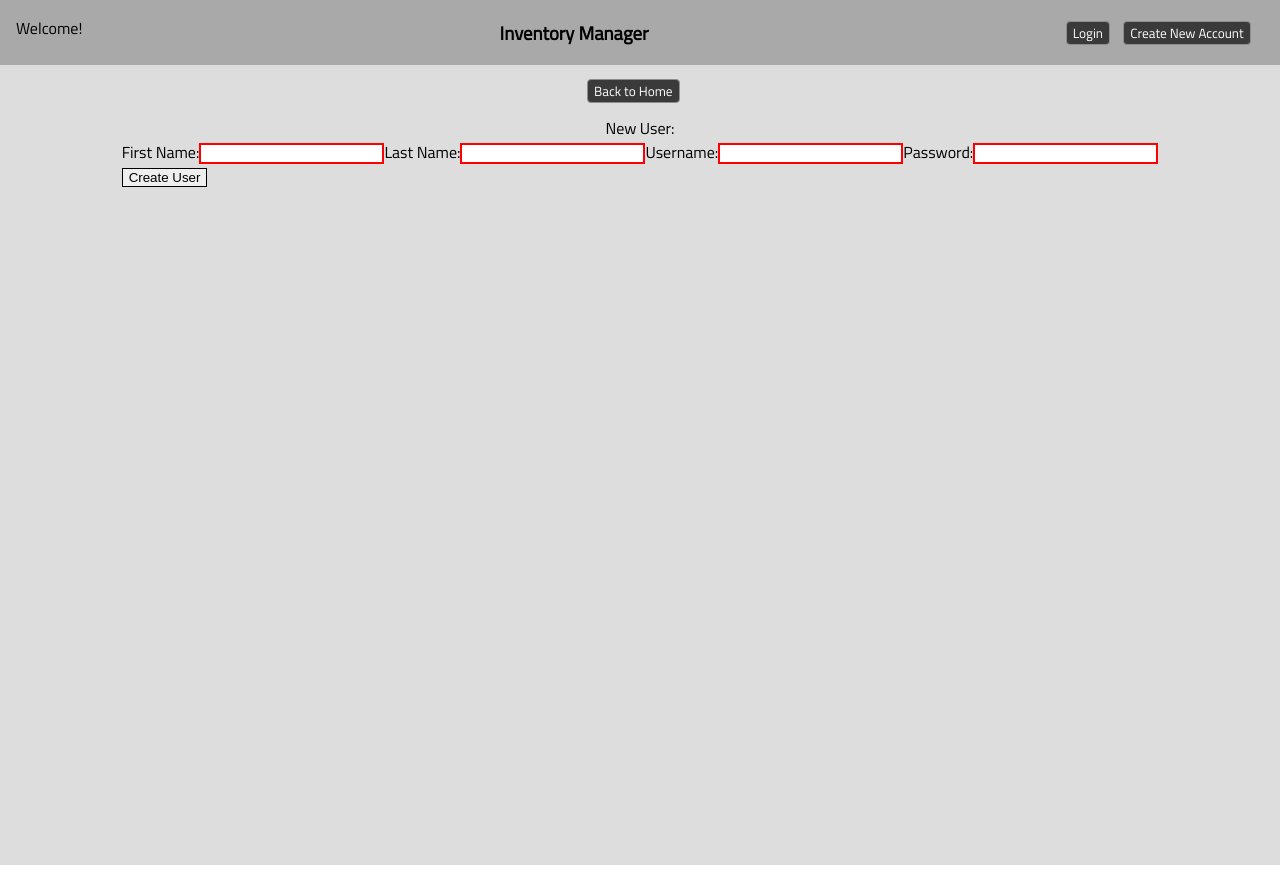
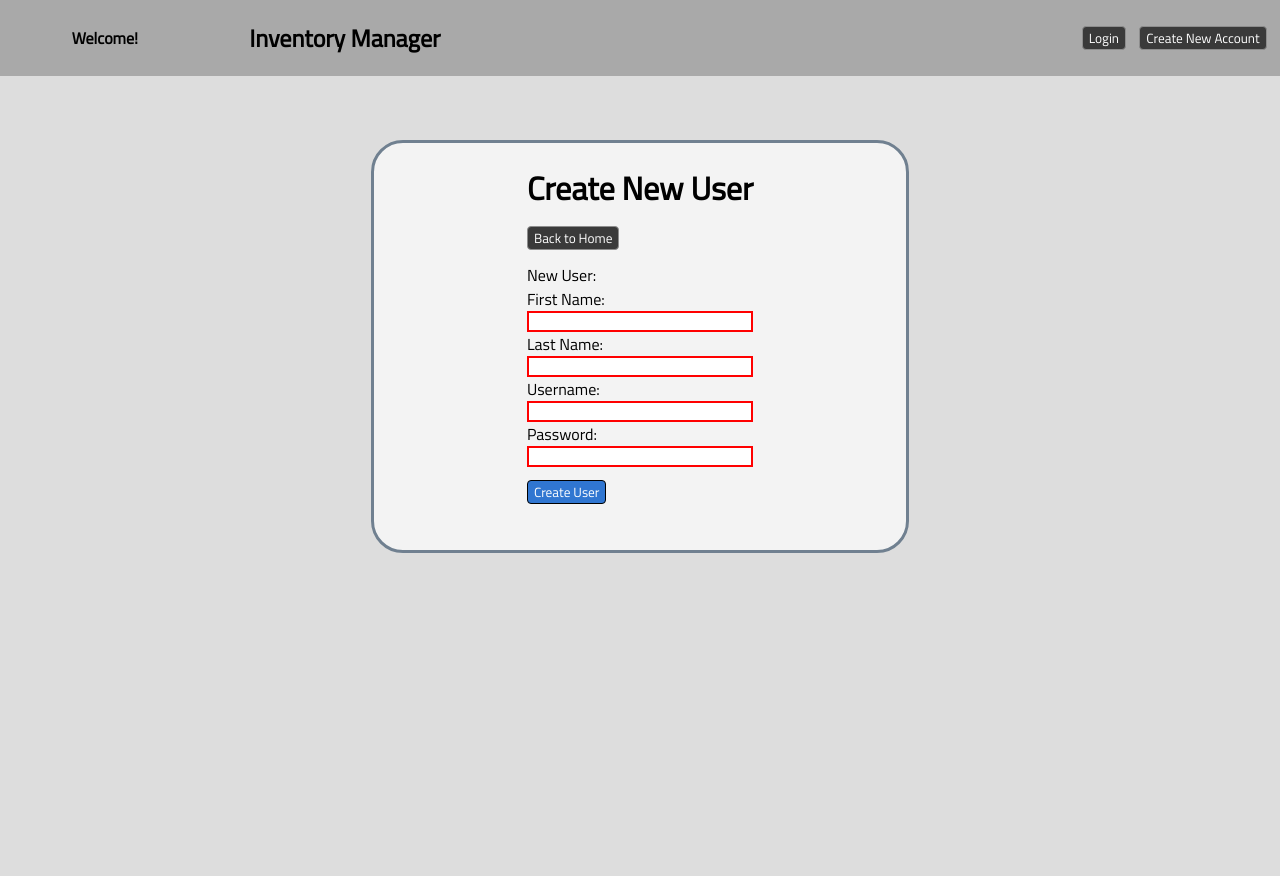
Before and after one commit to tyleroverholts/z-prefix-app, a React (Create React App) app in the folder ui/: page /CreateAccount in a window 1280 px wide. Built offline with nearby package versions, Linux system fonts and the light colour scheme; no server answers.

Commit message:
More updates

```diff
--- a/ui/src/components/CreateAccount.js
+++ b/ui/src/components/CreateAccount.js
@@ -84,8 +84,9 @@ const CreateAccount = () => {
   }, [password, userName, firstName, lastName])
 
   return(
-    <>
-      <div className='home-button'>
+    <div className='create-item'>
+      <div className='create-accnt-header'>
+        <h1 className='create-new-user'>Create New User</h1>
         <button onClick={() => navigate('/')}>Back to Home</button>
       </div>
       <label htmlFor='input-field'>New User:</label>
@@ -99,10 +100,10 @@ const CreateAccount = () => {
         <label htmlFor='password'>Password:</label>
         <input type='password' required='required' id='password' onChange={handlePWChange}/>
         <div>
-          <input type='submit' value='Create User' onClick={handleSubmit}/>
+          <input type='submit' className='submit-button' value='Create User' onClick={handleSubmit}/>
         </div>
        </form>
-    </>
+    </div>
   )
 }
 
--- a/ui/src/components/Header.js
+++ b/ui/src/components/Header.js
@@ -20,14 +20,18 @@ const Header = () => {
     <>
     {cookies.username ?
       <div className='header'>
-        <p>Welcome {cookies.username}!</p>
-        <h3 className='page-title' onClick={() => {navigate('/')}}>Inventory Manager</h3>
+        <div className='header-text'>
+          <h4>Welcome {cookies.username}!</h4>
+          <h2 className='page-title' onClick={() => {navigate('/')}}>Inventory Manager</h2>
+        </div>
         <button className='buttons' onClick={logout}>Logout</button>
       </div>
     :
       <div className='header'>
-        <p>Welcome!</p>
-        <h3 className='page-title' onClick={() => {navigate('/')}}>Inventory Manager</h3>
+        <div className='header-text'>
+          <h4>Welcome!</h4>
+          <h2 className='page-title' onClick={() => {navigate('/')}}>Inventory Manager</h2>
+        </div>
         <div className='buttons'>
           <button onClick={()=> navigate('/Login')}>Login</button>
           <button onClick={() => navigate('/CreateAccount')}>Create New Account</button>
--- a/ui/src/components/Inventory.js
+++ b/ui/src/components/Inventory.js
@@ -57,12 +57,18 @@ const Inventory = () => {
         <div className='page-header'>
           <h1 className='inv-header-text'>Current Inventory</h1>
         </div>
-        <button onClick={()=> {navigate('/CreateItem'); resetItemDefaults()}}>Create New Item</button>
+        <div className='inv-buttons'>
         {isSpecificInventory ?
-          <button onClick={()=> {navigate('/'); setIsSpecificInventory(false)}}>View Full Inventory</button>
-        : <></>}
+          <>
+            <button onClick={()=> {navigate('/CreateItem'); resetItemDefaults()}}>Create New Item</button>
+            <button onClick={()=> {navigate('/'); setIsSpecificInventory(false)}}>View Full Inventory</button>
+          </>
+        : <>
+          <div>Browse the current inventory</div>
+        </>}
         {cookies.username && !isSpecificInventory ? <button onClick={inventoryRedirect}>See My Inventory</button> : <></>}
-        <div className='item'>
+        </div>
+        <div className='items'>
           {typeof items !== 'string' && items.length ? items.map((item, index) => {
           return(
             <div className='inventory-item' key={index}>
--- a/ui/src/components/Item.js
+++ b/ui/src/components/Item.js
@@ -62,7 +62,7 @@ const Item = () => {
         <h1 className='title'>{currentItem.item_name}</h1>
         <div className='item-buttons'>
         <button className='item-button' onClick={cookies.username ? ()=> {setCurrentItem(null); navigate(`/inventory/${cookies.username}`)} : ()=>navigate('/')}>Back to Inventory</button>
-          {cookies.username ?
+          {cookies.username === currentItem.username?
           <>
               <button className='item-button' onClick={()=> setEditEnabled(true)}>Edit Item</button>
               <button className='item-button' onClick={() => deleteItem(currentItem.id)}>Delete Item</button>
--- a/ui/src/components/Login.js
+++ b/ui/src/components/Login.js
@@ -69,21 +69,21 @@ const Login = () => {
   }, [loginName, loginPass])
 
   return(
-    <>
-    <div className='home-button'>
-        <button onClick={() => navigate('/')}>Back to Home</button>
+    <div className='create-item'>
+      <div className='login-header'>
+        <h1 classANem='login-text'>Login</h1>
+        <button className='home-button' onClick={() => navigate('/')}>Back to Home</button>
       </div>
-      <label htmlFor='input-field'>New User:</label>
       <form className='create-user'>
         <label htmlFor='username' minLength='1'>Username:</label>
         <input type='text' required='required' id='username' onChange={handleLoginName}/>
         <label htmlFor='password'minLength='1'>Password:</label>
         <input type='password' required='required' id='password' onChange={handleLoginPass}/>
         <div>
-          <input type='submit' value='Login' onClick={handleSubmit}/>
+          <input type='submit' className='submit-button' value='Login' onClick={handleSubmit}/>
         </div>
        </form>
-    </>
+    </div>
   )
 }
 
--- a/ui/src/styles/CreateAccount.css
+++ b/ui/src/styles/CreateAccount.css
@@ -5,3 +5,11 @@ input:valid{
 input:invalid:required{
   border: 2px solid red;
 }
+
+.create-accnt-header{
+  display: flex;
+  flex-direction: column;
+}
+.create-new-user{
+  margin-bottom: -0em
+}
--- a/ui/src/styles/CreateItem.css
+++ b/ui/src/styles/CreateItem.css
@@ -11,6 +11,7 @@
   border: 0.2em solid slategray;
   padding-left: 1em;
   padding-right: 1em;
+  padding-bottom: 2em;
   margin-top: 4em;
 }
 
@@ -19,9 +20,18 @@
   flex-direction: column;
 }
 
+.login-header{
+  display:flex;
+  flex-direction: column;
+  align-items: center;
+}
 .create-buttons{
   display:flex;
   justify-content: space-around;
+}
+.home-button{
+  margin: 0em;
+  margin-top: -1em
 }
 .create-input{
   display:flex;
--- a/ui/src/styles/Header.css
+++ b/ui/src/styles/Header.css
@@ -5,7 +5,7 @@
   font-family: 'Titillium Web', sans-serif;;
   margin: -0.5em;
   margin-bottom: 0em;
-  padding-right: 1em;
+  /* padding-right: 1em; */
   padding-left: 1em;
 }
 
@@ -13,3 +13,12 @@
   display:flex;
   align-self: center;
 }
+.header-text{
+  display:flex;
+  justify-content: space-around;
+  width: 30em;
+  align-items: center;
+}
+.page-title{
+  cursor: pointer;
+}
--- a/ui/src/styles/Inventory.css
+++ b/ui/src/styles/Inventory.css
@@ -15,6 +15,10 @@
   justify-content: flex-start;
 }
 
+.items{
+  height: 70%;
+  overflow: auto;
+}
 .inventory-item{
   max-width: 50em;
   background-color: white;
@@ -41,3 +45,8 @@
 .inv-header-text{
   margin-bottom: -0.3em;
 }
+.inv-buttons{
+  margin-bottom: 1em;
+  margin-top: 0.3em;
+  margin-left: 0.3em;
+}
--- a/ui/src/styles/Login.css
+++ b/ui/src/styles/Login.css
@@ -1,3 +1,5 @@
+@import './App.css';
+
 input:valid{
   border: 1px solid black;
 }
@@ -5,3 +7,24 @@ input:valid{
 input:invalid:required{
   border: 2px solid red;
 }
+
+.create-user{
+  display:flex;
+  flex-direction: column;
+}
+
+.submit-button{
+  font-family: 'Titillium Web', sans-serif;
+  width: fit-content;
+  margin: 1em;
+  margin-left: 0em;
+  border: 1px solid rgb(141, 141, 141);
+  border-radius: 0.3em;
+  background-color: rgb(48, 118, 209);
+  color:white;
+  cursor: pointer;
+}
+
+.login-header{
+  margin-bottom:1em;
+}
```
